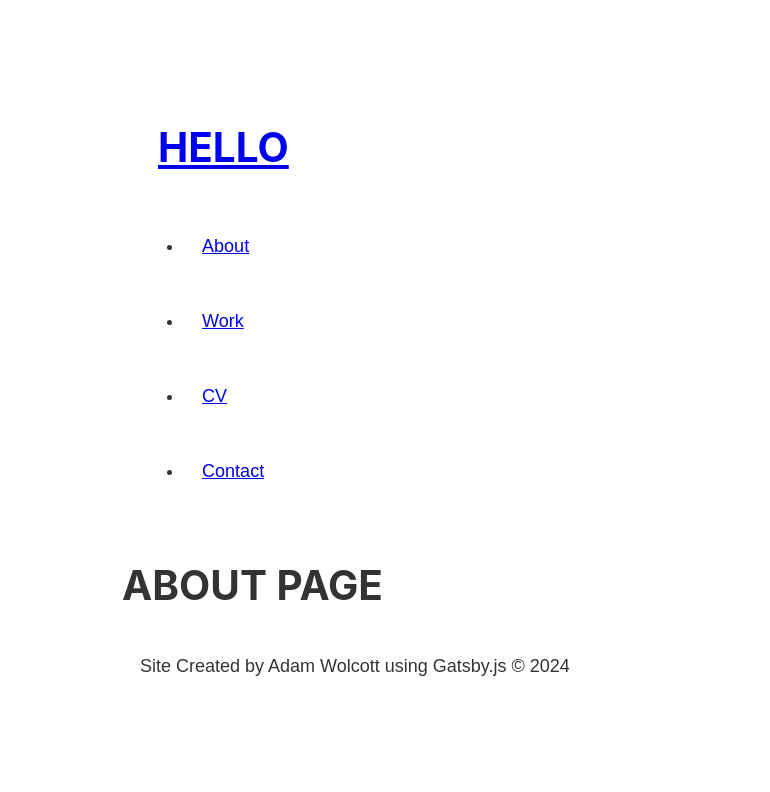
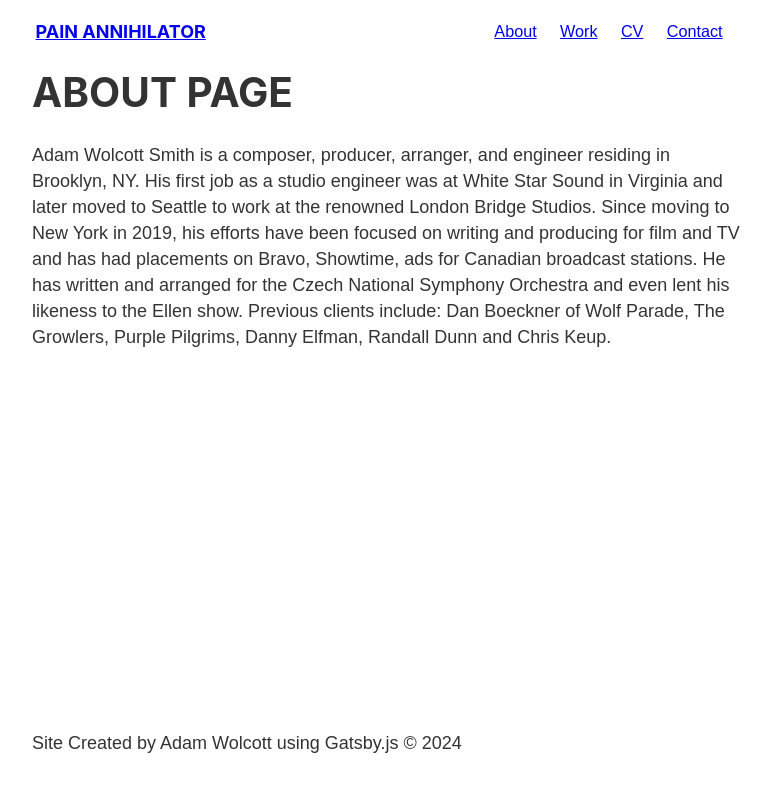
Before and after one commit to AdamWolcottSmith/gatsby, a Gatsby site: page /about in a window 1280 px wide. Shown: the whole page, without its empty margins (251-1021 px from the left). Built offline with nearby package versions, Linux system fonts and the light colour scheme; Gatsby itself is replaced by a stand-in of ours.

Commit message:
added styled components and added more content to pages

```diff
--- a/src/components/layout.js
+++ b/src/components/layout.js
@@ -4,15 +4,30 @@ import Footer from "../components/footer";
 import NavBar from "../components/navbar";
 
 import "../styles/index.scss";
-import * as layoutStyles from "./layout.module.scss";
+import styled from "styled-components";
+
+const StyledContainer = styled.div`
+  margin: auto;
+  max-width: 750px;
+  padding: 1rem;
+
+  display: flex;
+  flex-direction: column;
+  min-height: 100vh;
+`;
+const StyledContent = styled.section`
+  flex-grow: 1;
+`;
 
 const IndexPage = (props) => {
   return (
-    <div className={layoutStyles.container}>
-      <NavBar />
-      {props.children}
+    <StyledContainer>
+      <StyledContent>
+        <NavBar />
+        {props.children}
+      </StyledContent>
       <Footer />
-    </div>
+    </StyledContainer>
   );
 };
 
--- a/src/components/layout.module.scss
+++ /dev/null
@@ -1,5 +0,0 @@
-* {
-  margin: auto;
-  max-width: 750px;
-  padding: 1rem;
-}
--- a/src/components/navbar.js
+++ b/src/components/navbar.js
@@ -1,29 +1,55 @@
 import React from "react";
 import { Link } from "gatsby";
+import styled from "styled-components";
+
+const StyledHeader = styled.div`
+  display: flex;
+  flex-flow: row;
+  justify-content: space-between;
+`;
+const StyledTitle = styled.h1`
+  color: #000000;
+  font-size: 1rem;
+  text-decoration: none;
+  padding: 0.2rem;
+`;
+const StyledNavList = styled.ul`
+  display: flex;
+  list-style-type: none;
+  margin: 0;
+`;
+
+const StyledListItem = styled.li`
+  color: #999999;
+  font-size: 0.9rem;
+  margin-right: 1.3rem;
+  text-decoration: none;
+`;
 
 const NavBar = () => {
   return (
-    <div>
-      <h1>
-        <Link to="/">HELLO</Link>
-      </h1>
+    <StyledHeader>
+      <StyledTitle>
+        <Link to="/">PAIN ANNIHILATOR</Link>
+      </StyledTitle>
+
       <nav>
-        <ul>
-          <li>
+        <StyledNavList>
+          <StyledListItem>
             <Link to="/about">About</Link>
-          </li>
-          <li>
+          </StyledListItem>
+          <StyledListItem>
             <Link to="/work">Work</Link>
-          </li>
-          <li>
+          </StyledListItem>
+          <StyledListItem>
             <Link to="/cv">CV</Link>
-          </li>
-          <li>
+          </StyledListItem>
+          <StyledListItem>
             <Link to="/contact">Contact</Link>
-          </li>
-        </ul>
+          </StyledListItem>
+        </StyledNavList>
       </nav>
-    </div>
+    </StyledHeader>
   );
 };
 
--- a/src/pages/about.js
+++ b/src/pages/about.js
@@ -6,6 +6,18 @@ const AboutPage = () => {
     <div>
       <Layout>
         <h1>ABOUT PAGE</h1>
+        <p>
+          Adam Wolcott Smith is a composer, producer, arranger, and engineer
+          residing in Brooklyn, NY. His first job as a studio engineer was at
+          White Star Sound in Virginia and later moved to Seattle to work at the
+          renowned London Bridge Studios. Since moving to New York in 2019, his
+          efforts have been focused on writing and producing for film and TV and
+          has had placements on Bravo, Showtime, ads for Canadian broadcast
+          stations. He has written and arranged for the Czech National Symphony
+          Orchestra and even lent his likeness to the Ellen show. Previous
+          clients include: Dan Boeckner of Wolf Parade, The Growlers, Purple
+          Pilgrims, Danny Elfman, Randall Dunn and Chris Keup.
+        </p>
       </Layout>
     </div>
   );
--- a/src/pages/index.js
+++ b/src/pages/index.js
@@ -1,8 +1,5 @@
 import React from "react";
 import Layout from "../components/layout";
-// import { Link } from "gatsby";
-// import Footer from "../components/footer";
-// import NavBar from "../components/navbar";
 
 const IndexPage = () => {
   return (
```
Also changed, not shown: src/pages/contact.js (+23 -0 lines), src/pages/cv.js (+14 -0 lines), src/images/icon.png (deleted).
